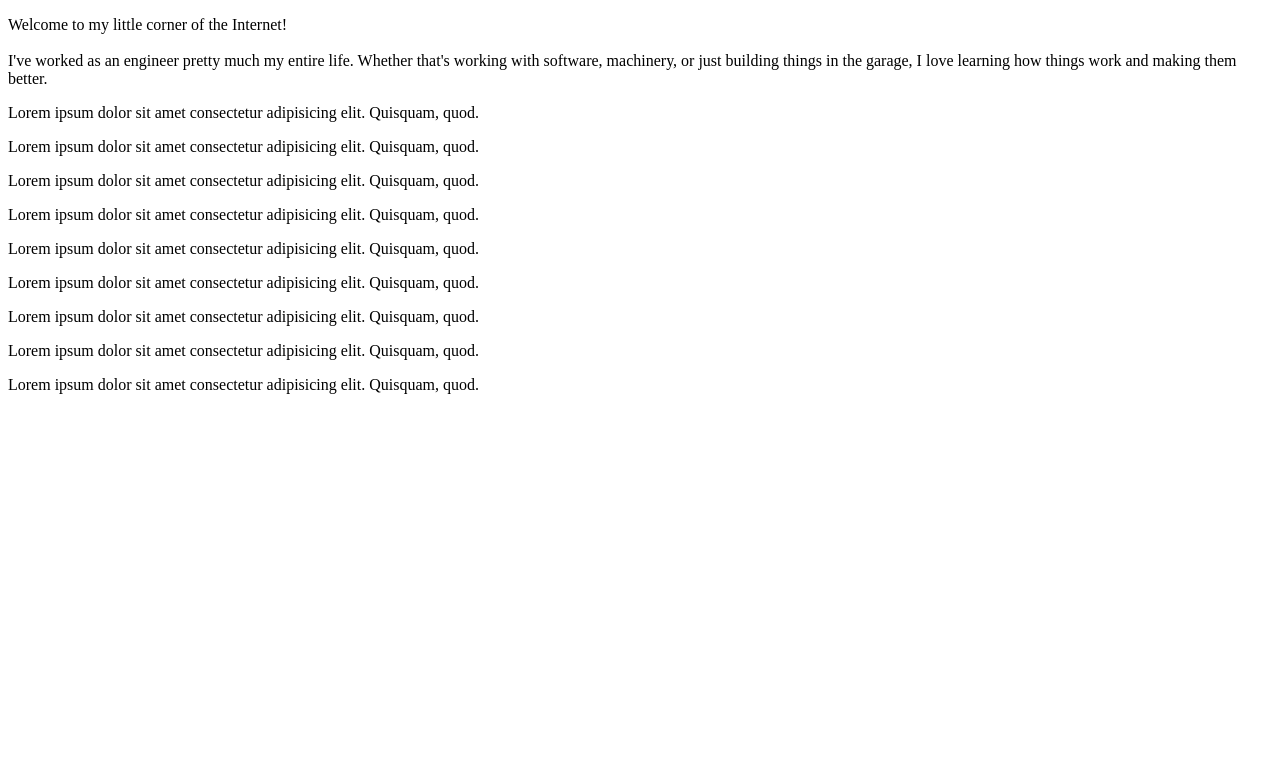
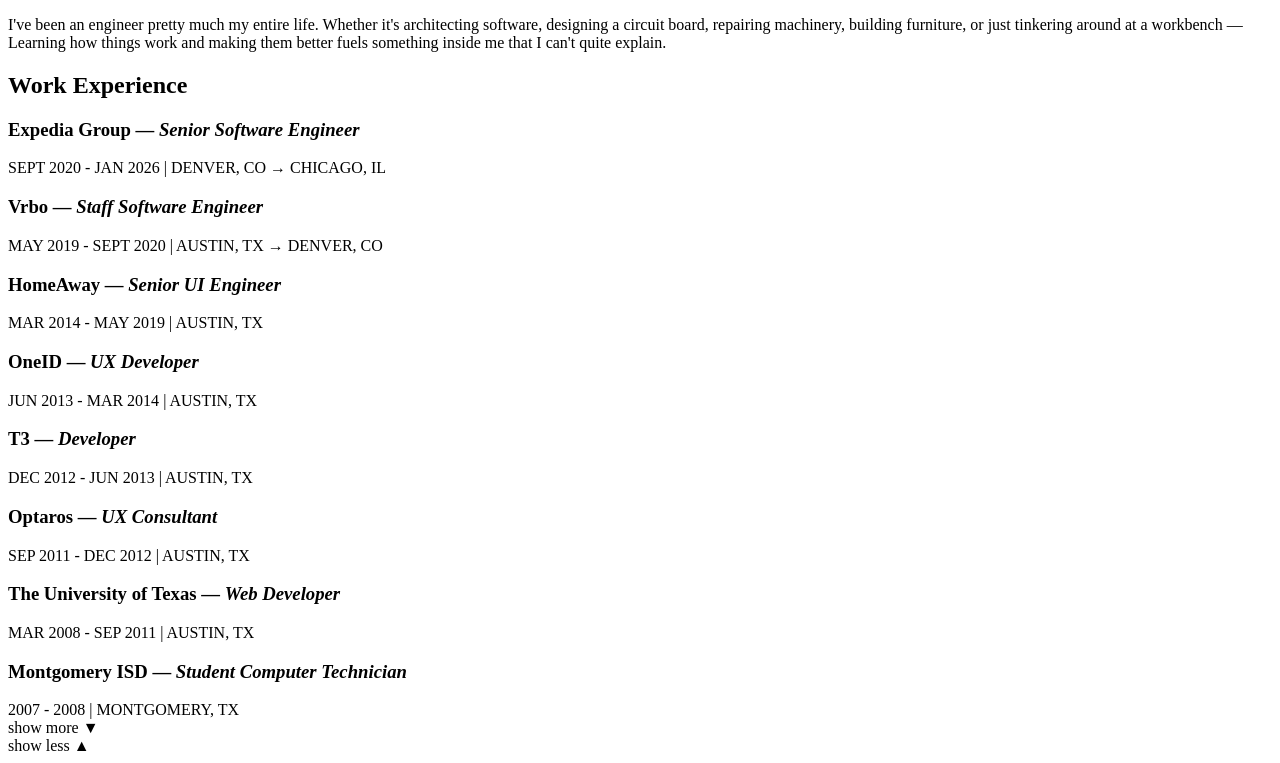
Before and after one commit to tuckbick/tuckbick.com, a PHP site: page / in a window 1280 px wide. Shown: the part 152-915 px from the top of the page. Before the commit the page ends 546 px from the top, so only its background shows below. Run offline with PHP 8.4, Linux system fonts and the light colour scheme; some web fonts are replaced.

Commit message:
collapsible experience

```diff
--- a/index.html
+++ b/index.html
@@ -53,40 +53,224 @@
     </header>
 
     <section id="intro">
-        <div>
-            <p>Welcome to my little corner of the Internet!<br /><br />I've worked as an engineer pretty much my entire
-                life. Whether that's working
-                with
-                software,
-                machinery, or just building things in the garage, I love learning how things work and making them
-                better.
-            </p>
-        </div>
+        <!-- <p>👋 Hi there! Welcome to my little corner of the Internet.</p> -->
+        <p>
+            I've been an engineer pretty much my entire life. Whether it's architecting software, designing a
+            circuit board, repairing machinery, building furniture, or just tinkering around at a workbench —
+            Learning how things work and making them better fuels something inside me that I can't quite explain.
+        </p>
     </section>
 
+    <!-- <section id="projects">
+        <h2>Projects</h2>
+        <p>Lorem ipsum dolor sit amet consectetur adipisicing elit. Quisquam, quod.</p>
+        <p>Lorem ipsum dolor sit amet consectetur adipisicing elit. Quisquam, quod.</p>
+        <p>Lorem ipsum dolor sit amet consectetur adipisicing elit. Quisquam, quod.</p>
+    </section> -->
+
     <section id="work">
+
+        <h2 class="section-title">Work Experience</h2>
+
+        <div class="xp-list">
+            <section class="xp">
+                <div class="xp-inner">
+                    <h3 class="role"><strong>Expedia Group</strong> &mdash; <em>Senior Software
+                            Engineer</em></h3>
+                    <span class="duration">SEPT 2020 - JAN 2026<span class="delimiter"> | </span>DENVER, CO &rarr;
+                        CHICAGO,
+                        IL</span>
+                    <!-- <ul>
+                <li>Engineered frontend applications to allow data scientists to manage and run data processing jobs.
+                </li>
+                <li>Led the technical modernization of the &ldquo;Change Booking&rdquo; flow to allow flexible
+                    modification
+                    of flight and hotel arrangements.</li>
+                <li>Contributed to the large-scale migration of Expedia's Landing pages from a legacy CMS to a highly
+                    scalable, decoupled React and GraphQL architecture.</li>
+                <ul>
+                    <li>Built Splunk dashboards to track live module usage, creating a data-driven deprecation strategy
+                        to
+                        safely dismantle legacy technical debt.</li>
+                    <li>Architected frontend plugins to supply a &ldquo;Landing Page Context&rdquo; to the entire
+                        frontend
+                        stack and supporting APIs.</li>
+                    <li>Structured the frontend to support future AI-driven content curation, leveraging SEO/SEM
+                        keywords
+                        and user personalization data.</li>
+                </ul>
+            </ul> -->
+                </div>
+            </section>
+
+            <section class="xp">
+                <h3 class="role"><strong>Vrbo</strong> &mdash; <em>Staff Software Engineer</em></h3>
+                <span class="duration">MAY 2019 - SEPT 2020<span class="delimiter"> | </span>AUSTIN, TX &rarr; DENVER,
+                    CO</span>
+                <!-- <ul>
+                <li>Led the continued scaling of the
+                    &ldquo;Catalyst&rdquo; platform through the Vrbo transition, developing integrations for
+                    Vrbo&rsquo;s internal tools and enterprise observability solutions like Datadog.</li>
+                <li>Acted as a dedicated support resource for
+                    teams, diagnosing architectural bottlenecks and streamlining the developer experience to accelerate
+                    adoption across the organization.</li>
+            </ul> -->
+            </section>
+
+            <div class="collapsible collapsible-collapsed">
+
+                <div class="collapsible-content visually-hidden">
+                    <section class="xp">
+                        <h3 class="role"><strong>HomeAway</strong> &mdash; <em>Senior UI Engineer</em></h3>
+                        <span class="duration">MAR 2014 - MAY 2019<span class="delimiter"> | </span>AUSTIN, TX</span>
+                        <!-- <ul>
+                        <li>Architected the foundational initiatives for
+                            "Catalyst," HomeAway's internal Node.js platform, identifying common patterns and
+                            abstracting
+                            them
+                            into shared, scalable solutions for distributed product teams.</li>
+                        <li>Refactored legacy architecture and optimized
+                            core product surfaces (including the Traveler Inbox and Search pages), driving the Node.js
+                            Homepage
+                            to rank as Google&rsquo;s #1 fastest travel site.</li>
+                        <li>Championed engineering best practices and
+                            mentored incoming engineering talent by presenting technical topics at HomeAway University.
+                        </li>
+                    </ul> -->
+                    </section>
+
+                    <section class="xp">
+                        <h3 class="role"><strong>OneID</strong> &mdash; <em>UX Developer</em></h3>
+                        <span class="duration">JUN 2013 - MAR 2014<span class="delimiter"> | </span>AUSTIN, TX</span>
+                        <!-- <ul>
+                        <li>Built and maintained several of OneID&rsquo;s
+                            products: account dashboard, developer documentation site, and browser extensions.</li>
+                        <li>Architected the expansive developer
+                            API.</li>
+                        <li>Leveraged tools like Backbone.js, AngularJS,
+                            SCSS, and Foundation to move quickly while maintaining high code quality.</li>
+                    </ul> -->
+                    </section>
+
+                    <section class="xp">
+                        <h3 class="role"><strong>T3</strong> &mdash; <em>Developer</em></h3>
+                        <span class="duration">DEC 2012 - JUN 2013<span class="delimiter"> | </span>AUSTIN, TX</span>
+                        <!-- <ul>
+                        <li>Maintained the UPS Logistics home page and its
+                            localization.</li>
+                        <li>Maintained an internal tool used by UPS to
+                            manage localizations across their websites.</li>
+                        <li>Built out webviews for the 7-Eleven mobile
+                            app.</li>
+                    </ul> -->
+                    </section>
+
+                    <section class="xp">
+                        <h3 class="role"><strong>Optaros</strong> &mdash; <em>UX Consultant</em></h3>
+                        <span class="duration">SEP 2011 - DEC 2012<span class="delimiter"> | </span>AUSTIN, TX</span>
+                        <!-- <ul>
+                        <li>Developed the user experience for the Pfizer
+                            Animal Health website.</li>
+                        <li>Engineered the accompanying iOS tablet app for
+                            veterinarians.</li>
+                    </ul> -->
+                    </section>
+
+                    <section class="xp">
+                        <h3 class="role"><strong>The University of Texas</strong> &mdash; <em>Web Developer</em></h3>
+                        <span class="duration">MAR 2008 - SEP 2011<span class="delimiter"> | </span>AUSTIN, TX</span>
+                        <!-- <ul>
+                        <li>Developed websites for university staff,
+                            professors, and researchers.</li>
+                        <li>Delivered a wide range of projects, from
+                            simple informational sites to expansive database tools.</li>
+                    </ul> -->
+                    </section>
+
+                    <section class="xp">
+                        <h3 class="role"><strong>Montgomery ISD </strong> &mdash; <em>Student Computer Technician</em>
+                        </h3>
+                        <span class="duration">2007 - 2008<span class="delimiter"> | </span>MONTGOMERY, TX</span>
+                        <!-- <ul>
+                        <li>Maintained classroom computers and school
+                            district networks.</li>
+                    </ul> -->
+                    </section>
+
+                </div>
+
+                <div class="collapsible-btn collapsible-more">show more ▼</div>
+                <div class="collapsible-btn collapsible-less">show less ▲</div>
+            </div>
+        </div>
+        <!--
+
+        <h2>SIDE PROJECTS</h2>
+        <h3><strong>Picardy Learning</strong><em> &mdash; Staff Engineer</em>
+        </h3>
+        <p>JUN 2014 - APR 2022 | AUSTIN, TX</p>
+        <ul>
+            <li>Collaborated with a small team of friends to
+                architect and scale an ed-tech startup, driving full-stack development and platform
+                maintenance.</li>
+            <li>Engineered interactive, browser-based music
+                theory tools and custom curriculum dashboards for students and educators.</li>
+        </ul>
+        <h2>EDUCATION</h2>
+        <h3><strong>The University of Texas</strong><em> &mdash; Bachelor of Science,
+                Computer Science</em></h3>
+        <p>AUG 2007 - DEC 2011 | AUSTIN, TX</p>
+        <h2>HONORS &amp; AWARDS</h2>
+        <ul>
+            <li>Eagle Scout, Boy Scouts of America,
+                2007</li>
+            <li>Best UI, Facebook Camp Hackathon, 2010
+            </li>
+            <li>3rd Place, Yahoo! HackU Hackathon, 2010
+            </li>
+            <li>Best Spotify API Hack, 2013 SXSW
+                Artists&rsquo; Hack</li>
+            <li>2nd Place, Sails.js 2013 SXSW Hackathon
+            </li>
+        </ul>
+        <h2>HOBBIES</h2>
+        <ul>
+            <li>Beach volleyball</li>
+            <li>Cycling</li>
+            <li>Pen plotting artwork</li>
+            <li>Developing embedded systems</li>
+            <ul>
+                <li>A CoreXY pen plotter</li>
+                <li>Solar-powered ESP32/Meshtastic
+                    nodes</li>
+            </ul>
+        </ul>
+        <h2>TOOLS</h2>
+        <ul>
+            <li>NodeJS, Hapi, Express</li>
+            <li>Vanilla Javascript, Native Node and Browser
+                APIs</li>
+            <li>NPM, PNPM, YARN</li>
+            <li>CSS, SCSS/LESS pre-processors</li>
+            <li>Webpack</li>
+            <li>React, Backbone.js, AngularJS</li>
+            <li>GraphQL and GRPC-based APIs</li>
+            <li>Kotlin, Python</li>
+            <li>Datadog, Splunk, Github Actions</li>
+            <li>Browser extension development</li>
+            <li>Visual Studio Code, IntelliJ, and Cursor
+                IDEs</li>
+            <li>AI prompting</li>
+        </ul> -->
+    </section>
+
+    <!-- <section id="contact">
         <div>
             <p>Lorem ipsum dolor sit amet consectetur adipisicing elit. Quisquam, quod.</p>
             <p>Lorem ipsum dolor sit amet consectetur adipisicing elit. Quisquam, quod.</p>
             <p>Lorem ipsum dolor sit amet consectetur adipisicing elit. Quisquam, quod.</p>
         </div>
-    </section>
-
-    <section id="about">
-        <div>
-            <p>Lorem ipsum dolor sit amet consectetur adipisicing elit. Quisquam, quod.</p>
-            <p>Lorem ipsum dolor sit amet consectetur adipisicing elit. Quisquam, quod.</p>
-            <p>Lorem ipsum dolor sit amet consectetur adipisicing elit. Quisquam, quod.</p>
-        </div>
-    </section>
-
-    <section id="contact">
-        <div>
-            <p>Lorem ipsum dolor sit amet consectetur adipisicing elit. Quisquam, quod.</p>
-            <p>Lorem ipsum dolor sit amet consectetur adipisicing elit. Quisquam, quod.</p>
-            <p>Lorem ipsum dolor sit amet consectetur adipisicing elit. Quisquam, quod.</p>
-        </div>
-    </section>
+    </section> -->
 
     <script type="module" src="/src/main.ts"></script>
 </body>
--- a/src/main.ts
+++ b/src/main.ts
@@ -8,3 +8,15 @@ if (favicon) {
     idx = (idx + 1) % 3;
   }, 1000)
 }
+
+const collapsibleSections = document.querySelectorAll<HTMLElement>('.collapsible')
+const collapseHandler = (section: HTMLElement, content: HTMLElement) => {
+  section.classList.toggle('collapsible-collapsed');
+  content.classList.toggle('visually-hidden');
+}
+collapsibleSections.forEach(section => {
+  const content = section.querySelector<HTMLElement>('.collapsible-content');
+  section.querySelectorAll<HTMLElement>('.collapsible-btn').forEach(btn => {
+    btn.addEventListener('click', () => collapseHandler(section, content));
+  });
+});
```
Also changed, not shown: src/style.css (+91 -7 lines).
